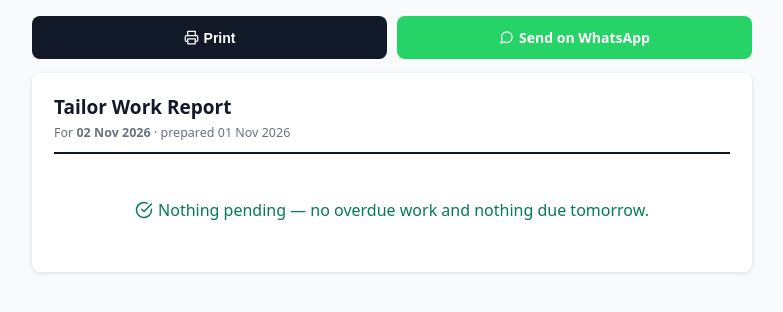
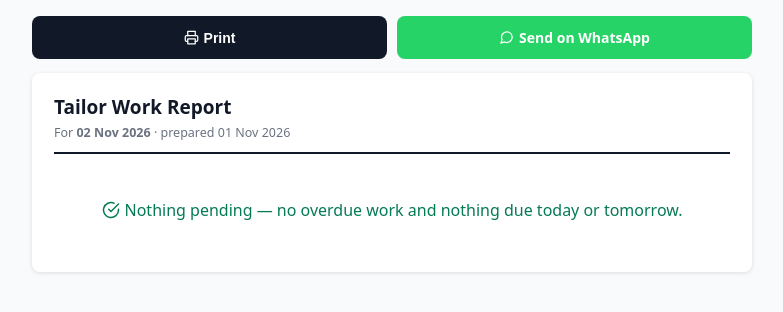
Before and after one commit to ShubhamNX-9616/NX-Billing-Software, a Flask app: page /tailoring/report in a window 1280 px wide. Shown: the top 312 px of the page, without its empty margins (248-1031 px from the left). Run offline with Flask 3, Linux system fonts and the light colour scheme; the visitor is signed in with stand-in values (Sample User, id 1); data that the repository does not hold is empty; some libraries are stand-ins or nearby versions.

Commit message:
feat: add today's deliveries to tailoring daily report
The report previously only surfaced overdue orders and tomorrow's
deliveries/trials, leaving orders due today invisible until they
became overdue the next day.

Co-Authored-By: Claude Sonnet 5 <noreply@anthropic.com>
Claude-Session: https://claude.ai/code/session_01V3yDukrDXF2Z1bS3uH9pFH

```diff
--- a/routes/tailoring.py
+++ b/routes/tailoring.py
@@ -1253,6 +1253,9 @@ def _build_report_data():
         return e
 
     overdue = [entry(o, "overdue") for o in open_orders if _is_overdue(o, today_s)]
+    deliveries_today = [entry(o, "delivery") for o in open_orders
+                        if o["delivery_date"] == today_s
+                        and o["stage"] not in ("Full Stitched",)]
     deliveries = [entry(o, "delivery") for o in open_orders
                   if o["delivery_date"] == tomorrow_s
                   and o["stage"] not in ("Full Stitched",)]
@@ -1263,11 +1266,12 @@ def _build_report_data():
     # book — fold its overdue/tomorrow work in here rather than as its own page.
     suit_data = build_suit_report_entries(today, tomorrow_s)
     overdue = sorted(overdue + suit_data["overdue"], key=lambda e: e["delivery_date"])
+    deliveries_today = deliveries_today + suit_data["deliveries_today"]
     deliveries = deliveries + suit_data["deliveries"]
     trials = trials + suit_data["trials"]
 
-    return {"overdue": overdue, "deliveries": deliveries, "trials": trials,
-            "today": today_s, "tomorrow": tomorrow_s}
+    return {"overdue": overdue, "deliveries_today": deliveries_today, "deliveries": deliveries,
+            "trials": trials, "today": today_s, "tomorrow": tomorrow_s}
 
 
 @tailoring_pages_bp.route("/tailoring/report")
--- a/routes/tailoring_suits.py
+++ b/routes/tailoring_suits.py
@@ -1191,9 +1191,13 @@ def build_suit_report_entries(today, tomorrow_s):
         return e
 
     overdue = [entry(o, "overdue") for o in open_orders if _is_overdue(o, today_s)]
+    deliveries_today = [entry(o, "delivery") for o in open_orders
+                        if o["delivery_date"] == today_s
+                        and o["stage"] not in ("Full Stitched",)]
     deliveries = [entry(o, "delivery") for o in open_orders
                   if o["delivery_date"] == tomorrow_s
                   and o["stage"] not in ("Full Stitched",)]
     trials = [entry(o, "trial") for o in open_orders if o["trial_date"] == tomorrow_s]
 
-    return {"overdue": overdue, "deliveries": deliveries, "trials": trials}
+    return {"overdue": overdue, "deliveries_today": deliveries_today,
+            "deliveries": deliveries, "trials": trials}
--- a/templates/tailoring_report.html
+++ b/templates/tailoring_report.html
@@ -21,9 +21,10 @@
       font-size: 14px; text-transform: uppercase; letter-spacing: .05em;
       padding: 6px 10px; border-radius: var(--radius-sm); margin-bottom: 8px;
     }
-    .section.overdue > h2   { background: var(--danger-bg); color: var(--danger-fg); }
-    .section.delivery > h2  { background: var(--info-bg); color: var(--info-fg); }
-    .section.trial > h2     { background: var(--warning-bg); color: var(--warning-fg); }
+    .section.overdue > h2        { background: var(--danger-bg); color: var(--danger-fg); }
+    .section.delivery-today > h2 { background: var(--success-bg); color: var(--success-fg); }
+    .section.delivery > h2       { background: var(--info-bg); color: var(--info-fg); }
+    .section.trial > h2          { background: var(--warning-bg); color: var(--warning-fg); }
 
     .order { padding: 8px 4px 10px; border-bottom: 1px dashed var(--border-strong); }
     .order:last-child { border-bottom: none; }
@@ -89,8 +90,8 @@
       <div class="sub">For <b>{{ tomorrow | format_date }}</b> · prepared {{ today | format_date }}</div>
     </div>
 
-    {% if not overdue and not deliveries and not trials %}
-    <div class="all-clear">{{ icon('check-circle', 18) }}Nothing pending — no overdue work and nothing due tomorrow.</div>
+    {% if not overdue and not deliveries_today and not deliveries and not trials %}
+    <div class="all-clear">{{ icon('check-circle', 18) }}Nothing pending — no overdue work and nothing due today or tomorrow.</div>
     {% endif %}
 
     {% macro order_block(e, show_late=False) %}
@@ -137,6 +138,13 @@
     </div>
     {% endif %}
 
+    {% if deliveries_today %}
+    <div class="section delivery-today">
+      <h2>{{ icon('box', 15) }}Delivery today ({{ deliveries_today | length }})</h2>
+      {% for e in deliveries_today %}{{ order_block(e) }}{% endfor %}
+    </div>
+    {% endif %}
+
     {% if deliveries %}
     <div class="section delivery">
       <h2>{{ icon('box', 15) }}Delivery tomorrow ({{ deliveries | length }})</h2>
@@ -159,6 +167,7 @@
     const SHARE_BASE_URL = {{ (share_base_url or '') | tojson }};
     const COUNTS = {
       overdue: {{ overdue | length }},
+      deliveries_today: {{ deliveries_today | length }},
       deliveries: {{ deliveries | length }},
       trials: {{ trials | length }},
     };
@@ -166,10 +175,11 @@
     function waText() {
       const L = ['*Tailor Work Report* — for ' + TOMORROW, ''];
       if (COUNTS.overdue) L.push('🔴 Overdue: ' + COUNTS.overdue);
+      if (COUNTS.deliveries_today) L.push('📦 Delivery today: ' + COUNTS.deliveries_today);
       if (COUNTS.deliveries) L.push('📦 Delivery tomorrow: ' + COUNTS.deliveries);
       if (COUNTS.trials) L.push('👕 Trial tomorrow: ' + COUNTS.trials);
-      if (!COUNTS.overdue && !COUNTS.deliveries && !COUNTS.trials) {
-        L.push('Nothing pending — no overdue work and nothing due tomorrow. 🎉');
+      if (!COUNTS.overdue && !COUNTS.deliveries_today && !COUNTS.deliveries && !COUNTS.trials) {
+        L.push('Nothing pending — no overdue work and nothing due today or tomorrow. 🎉');
       } else {
         L.push('');
         L.push('Open the full report (with photos):');
```
